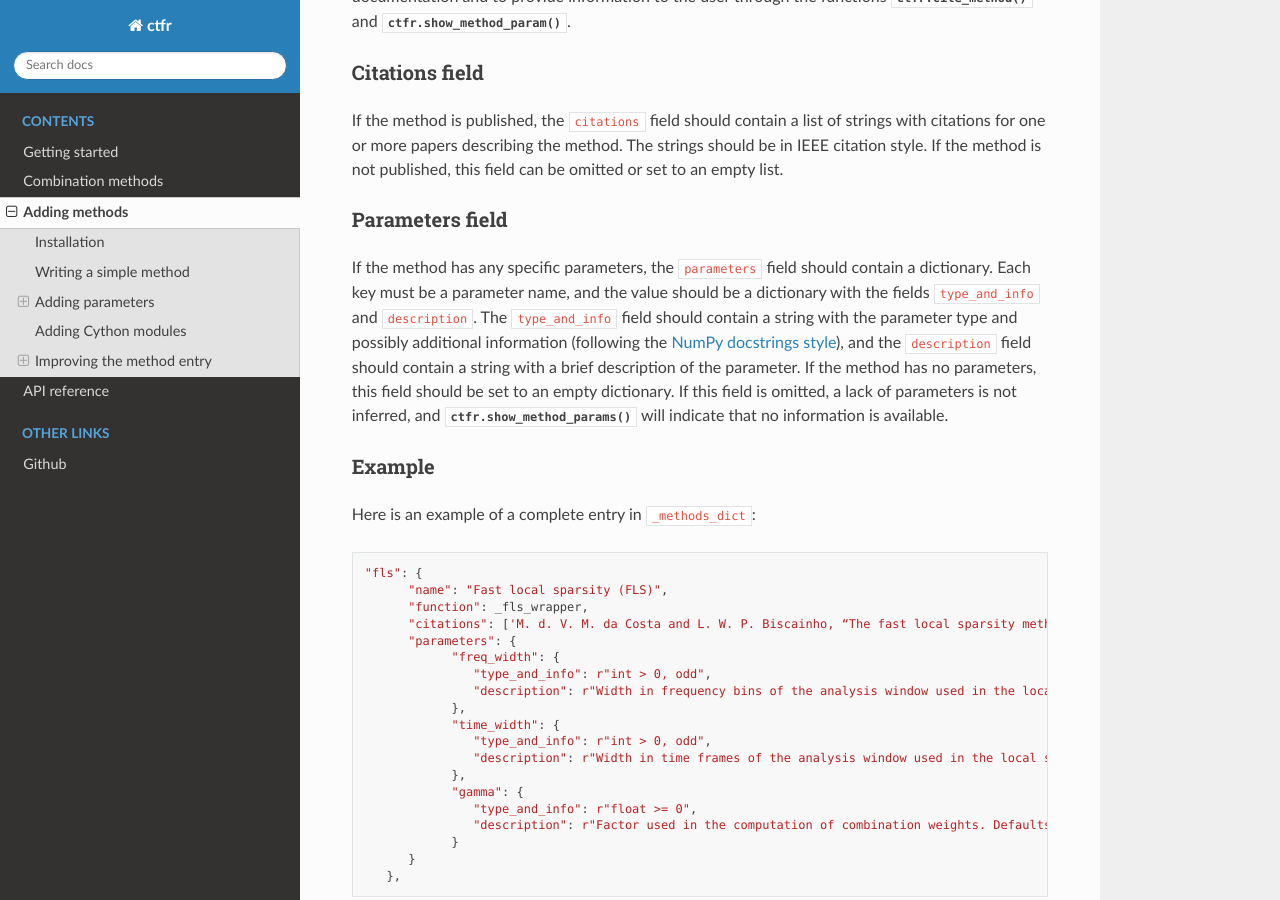
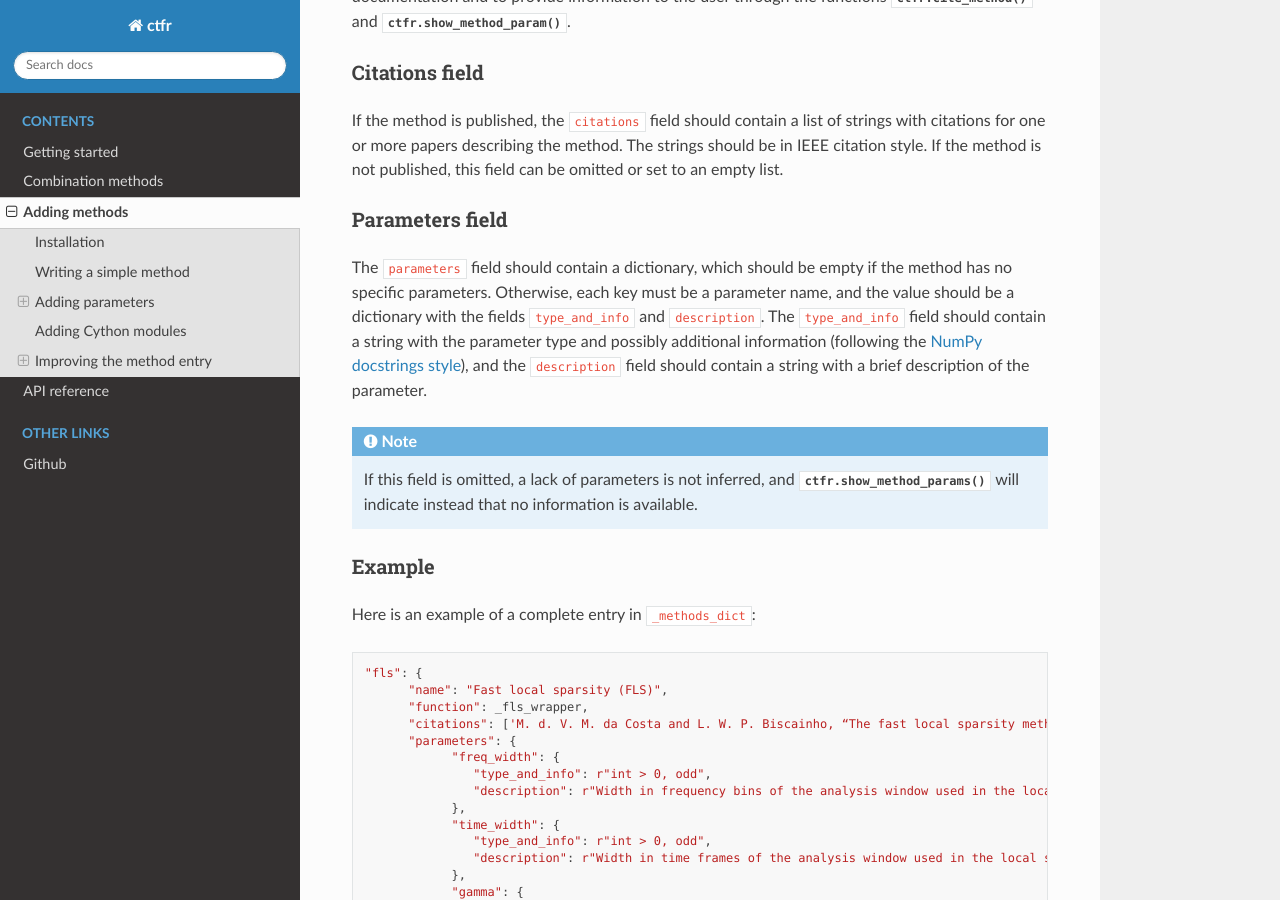
Before and after one commit to b-boechat/ctfr, a Sphinx documentation site: the page built from docs/adding_methods.rst, in a window 1280 px wide and 900 px high, scrolled down 3307 px. Built offline with Sphinx 7.4.7 and the Read the Docs theme 3.1.0, drawn with Linux system fonts in a browser that asks for light colours; formulas are drawn with MathJax 3; the version number is read from the project's files by our own code.

Commit message:
Update adding_methods.rst

```diff
--- a/docs/adding_methods.rst
+++ b/docs/adding_methods.rst
@@ -125,7 +125,10 @@ If the method is published, the ``citations`` field should contain a list of str
 Parameters field
 ~~~~~~~~~~~~~~~~
 
-If the method has any specific parameters, the ``parameters`` field should contain a dictionary. Each key must be a parameter name, and the value should be a dictionary with the fields ``type_and_info`` and ``description``. The ``type_and_info`` field should contain a string with the parameter type and possibly additional information (following the `NumPy docstrings style <https://numpydoc.readthedocs.io/en/latest/format.html#parameters>`_), and the ``description`` field should contain a string with a brief description of the parameter. If the method has no parameters, this field should be set to an empty dictionary. If this field is omitted, a lack of parameters is not inferred, and :func:`ctfr.show_method_params` will indicate that no information is available.
+The ``parameters`` field should contain a dictionary, which should be empty if the method has no specific parameters. Otherwise, each key must be a parameter name, and the value should be a dictionary with the fields ``type_and_info`` and ``description``. The ``type_and_info`` field should contain a string with the parameter type and possibly additional information (following the `NumPy docstrings style <https://numpydoc.readthedocs.io/en/latest/format.html#parameters>`_), and the ``description`` field should contain a string with a brief description of the parameter.
+
+.. Note::
+   If this field is omitted, a lack of parameters is not inferred, and :func:`ctfr.show_method_params` will indicate instead that no information is available.
 
 Example
 ~~~~~~~~
```
